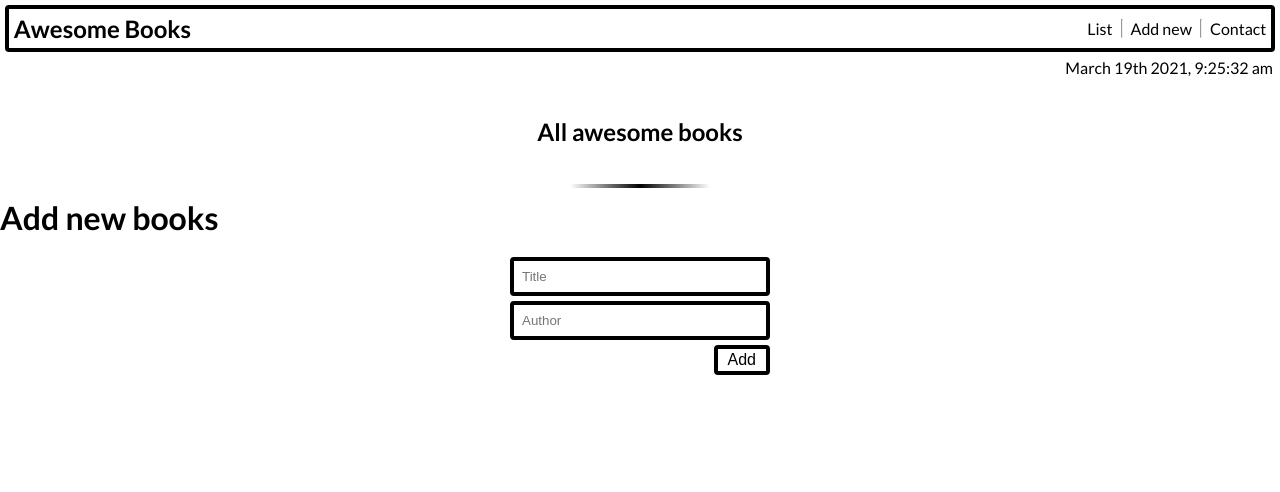
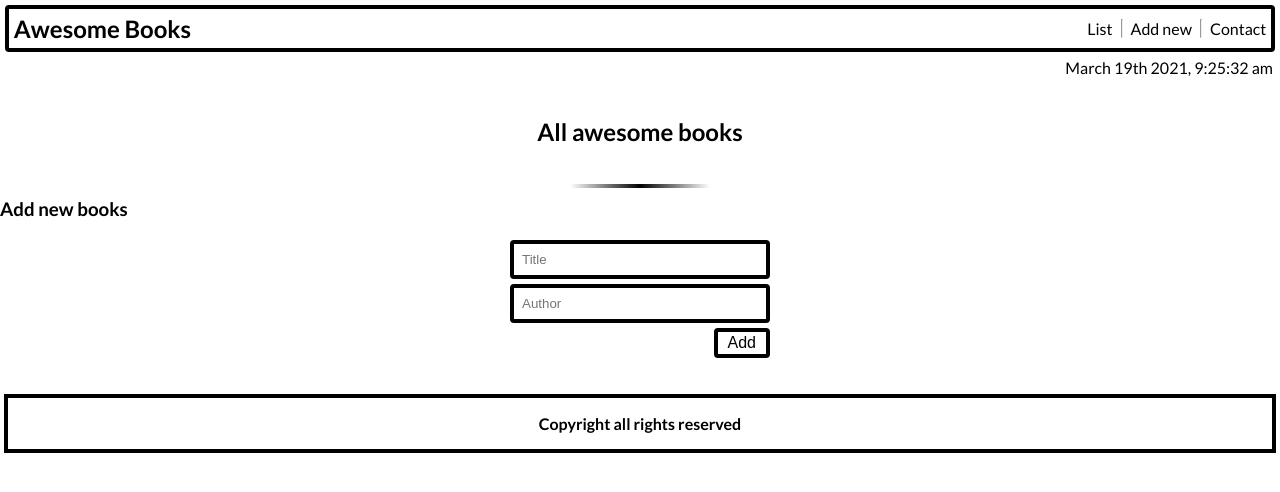
Before and after one commit to MoyasiGinko/Awesome-Books-App, a website with bundled scripts: page index.html in a window 1280 px wide. Built offline with nearby package versions, Linux system fonts and the light colour scheme.

Commit message:
Add footer copyright section and css properties

```diff
--- a/index.html
+++ b/index.html
@@ -28,9 +28,12 @@
         <div id="library-container"></div>
     </section>
     <div class="dash"><hr></div>
-    <h1>Add new books</h1>
+    <h3>Add new books</h1>
     <main id="main">
     </main>
+    <footer class="copyright">
+        <h4>Copyright all rights reserved</h3>
+    </footer>
     <script type="module" src="index.js"></script>
 </body>
 </html>
--- a/style.css
+++ b/style.css
@@ -147,3 +147,12 @@ label {
   display: flex;
   gap: 0.5rem;
 }
+
+.copyright {
+  display: flex;
+  flex-direction: column;
+  align-items: center;
+  border: 4px solid black;
+  padding: 16px;
+  margin: 4px;
+}
```
